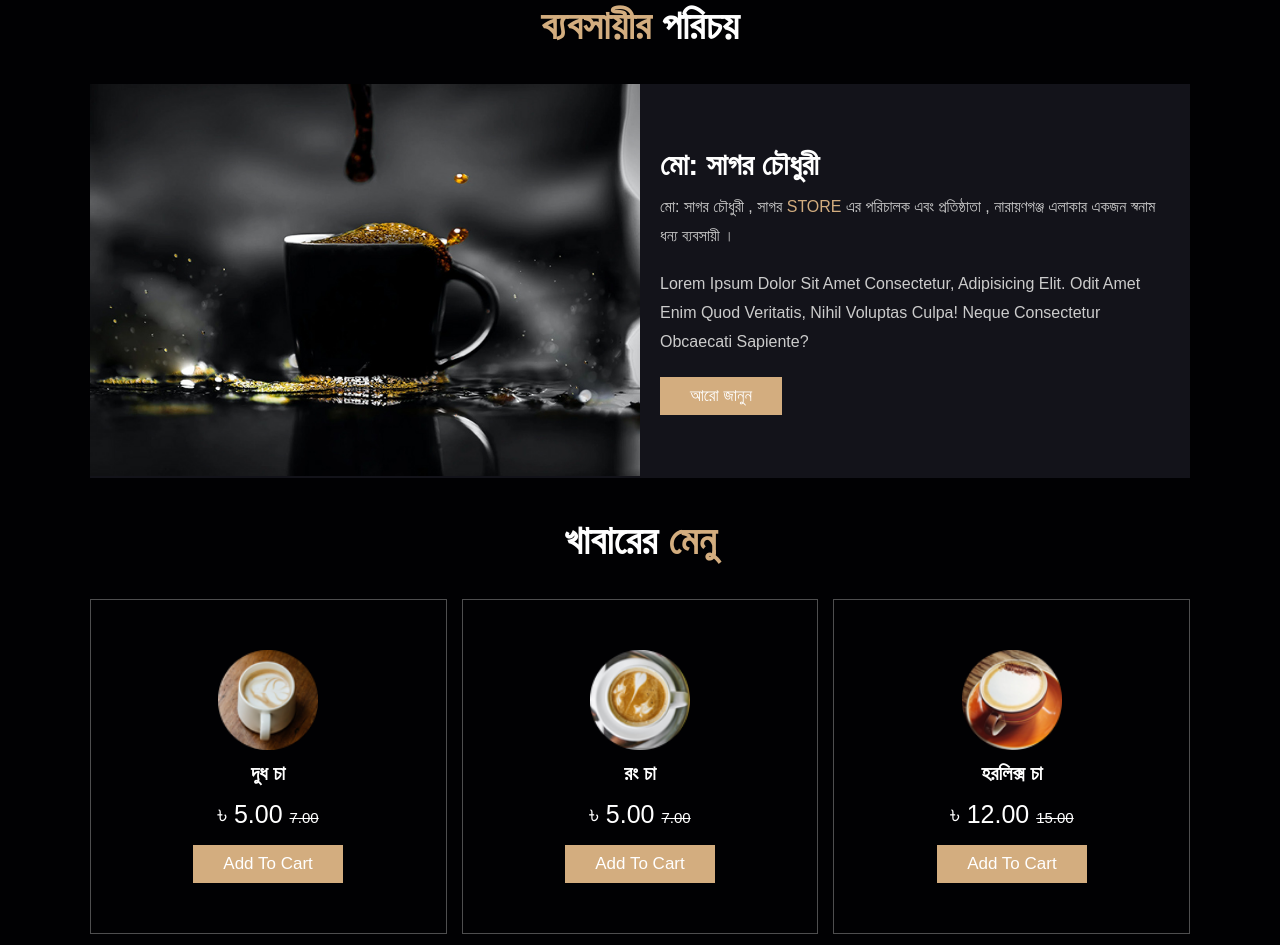
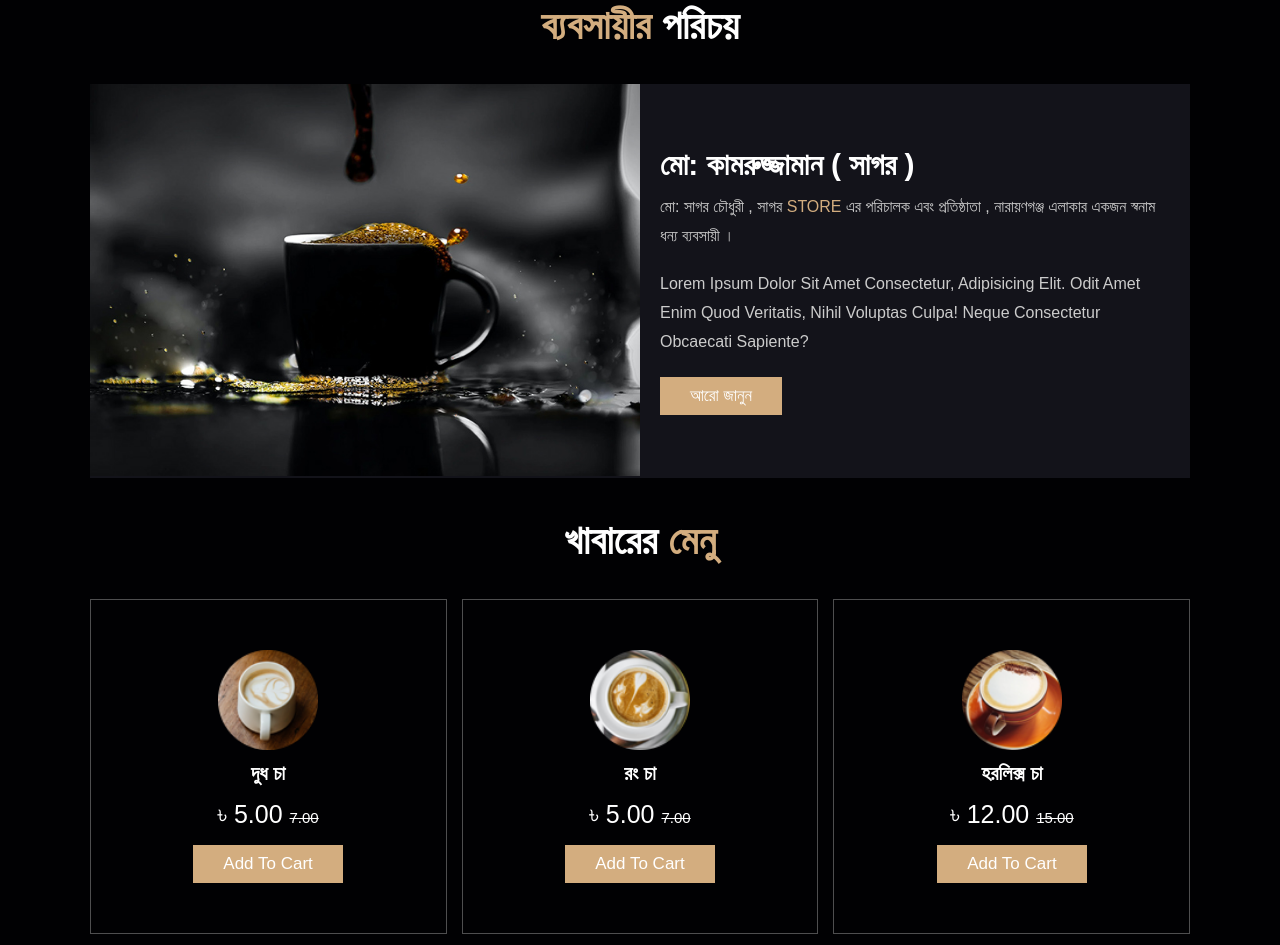
Before and after one commit to taiyebnirjhar/sagor-vai-er-tong-er-dokan, a plain HTML site: page index.html in a window 1280 px wide. Shown: the part 817-1762 px from the top of the page. Drawn offline with Linux system fonts and the light colour scheme; a web font is replaced by a local one.

Commit message:
name update

```diff
--- a/index.html
+++ b/index.html
@@ -94,7 +94,7 @@
       </div>
 
       <div class="content">
-        <h3>মো: সাগর চৌধুরী</h3>
+        <h3>মো: কামরুজ্জামান ( সাগর )</h3>
         <p>
           মো: সাগর চৌধুরী , সাগর <span class="span-store">store</span> এর
           পরিচালক এবং প্রতিষ্ঠাতা , নারায়ণগঞ্জ এলাকার একজন স্বনাম ধন্য
```
